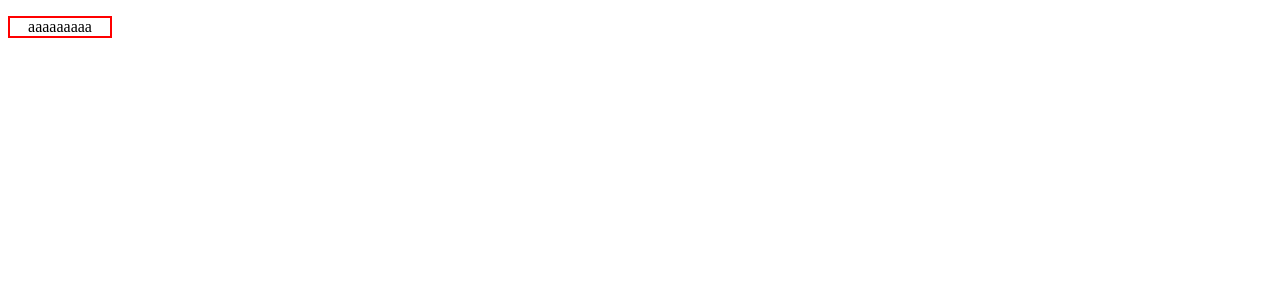
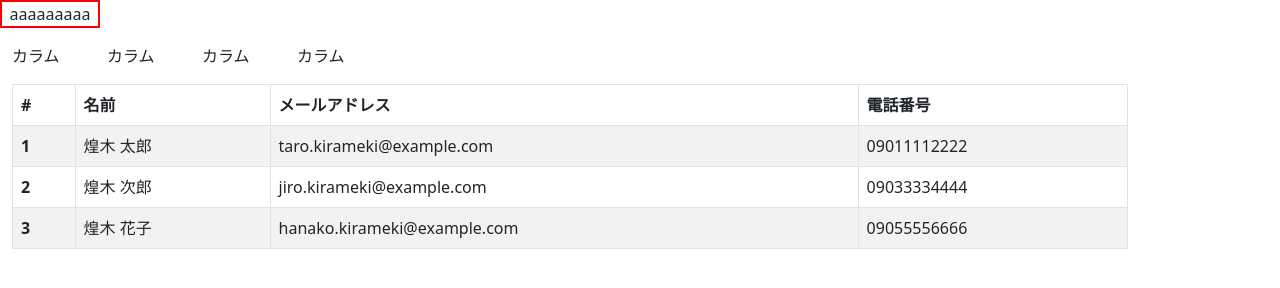
Before and after one commit to tanakamoto/test2, a plain HTML site: page index.html in a window 1280 px wide. Drawn offline with nearby package versions, Linux system fonts and the light colour scheme.

Commit message:
bootstrap

```diff
--- a/css/style.scss
+++ b/css/style.scss
@@ -10,3 +10,8 @@
         }
     }
 }
+.container{
+    @media screen and (min-width: 992px){
+    margin: 0;
+    }
+}
--- a/index.html
+++ b/index.html
@@ -5,6 +5,7 @@
     <meta http-equiv="X-UA-Compatible" content="IE=edge">
     <meta name="viewport" content="width=device-width, initial-scale=1.0">
     <title>Document</title>
+       <link href="https://cdn.jsdelivr.net/npm/bootstrap@5.0.2/dist/css/bootstrap.min.css" rel="stylesheet" integrity="sha384-EVSTQN3/azprG1Anm3QDgpJLIm9Nao0Yz1ztcQTwFspd3yD65VohhpuuCOmLASjC" crossorigin="anonymous">
     <link rel="stylesheet" href="css/style.css">
 </head>
 <body>
@@ -12,6 +13,57 @@
         <div class="test2">
             <p class="main">aaaaaaaaa</p>
         </div>
+        <div class="container">
+            <div class="row">
+            <div class="col-1">
+                <p>カラム</p>
+            </div>
+            <div class="col-1">
+                <p>カラム</p>
+            </div>
+            <div class="col-1">
+                <p>カラム</p>
+            </div>
+            <div class="col-9">
+                <p>カラム</p>
+            </div>
+        </div>
+
+        </div>
+        <div class="container">
+            <div class="table-responsive">
+            <table class="table table-striped table-bordered">
+              <thead>
+                <tr>
+                  <th>#</th>
+                  <th>名前</th>
+                  <th>メールアドレス</th>
+                  <th>電話番号</th>
+                </tr>
+              </thead>
+              <tbody>
+                <tr>
+                  <th scope="row">1</th>
+                    <td>煌木 太郎</td>
+                    <td>taro.kirameki@example.com</td>
+                    <td>09011112222</td>
+                </tr>
+                <tr>
+                  <th scope="row">2</th>
+                    <td>煌木 次郎</td>
+                    <td>jiro.kirameki@example.com</td>
+                    <td>09033334444</td>
+                </tr>
+                <tr>
+                  <th scope="row">3</th>
+                    <td>煌木 花子</td>
+                    <td>hanako.kirameki@example.com</td>
+                    <td>09055556666</td>
+                </tr>
+              </tbody>
+            </table>
+            </div>
+          </div>
 
     </section>
 </body>
```
Also changed, not shown: css/style.css, 1 other file.
